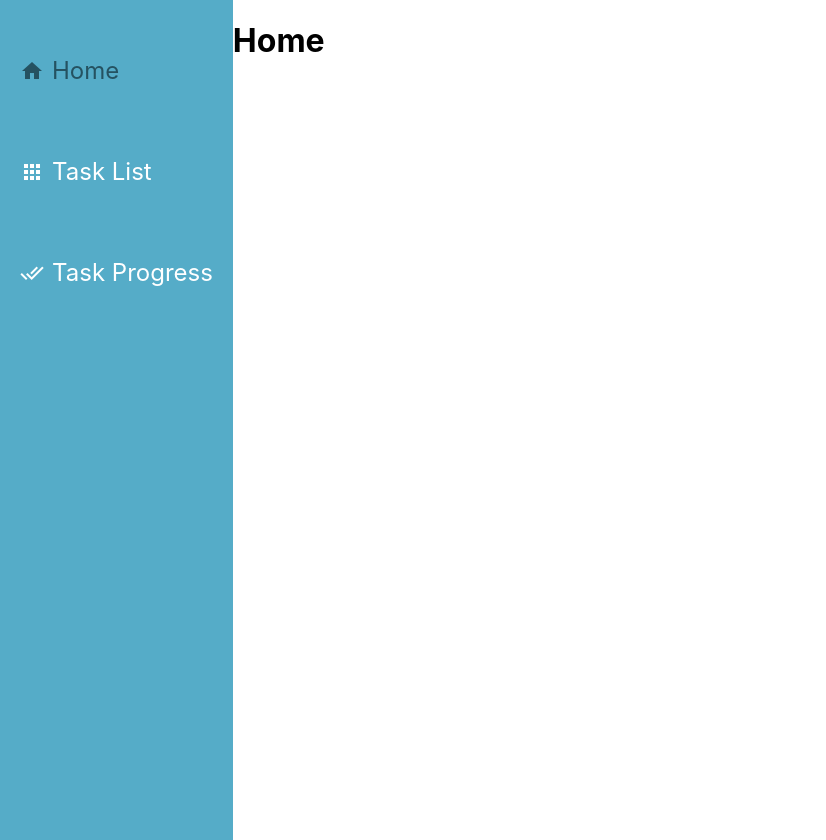
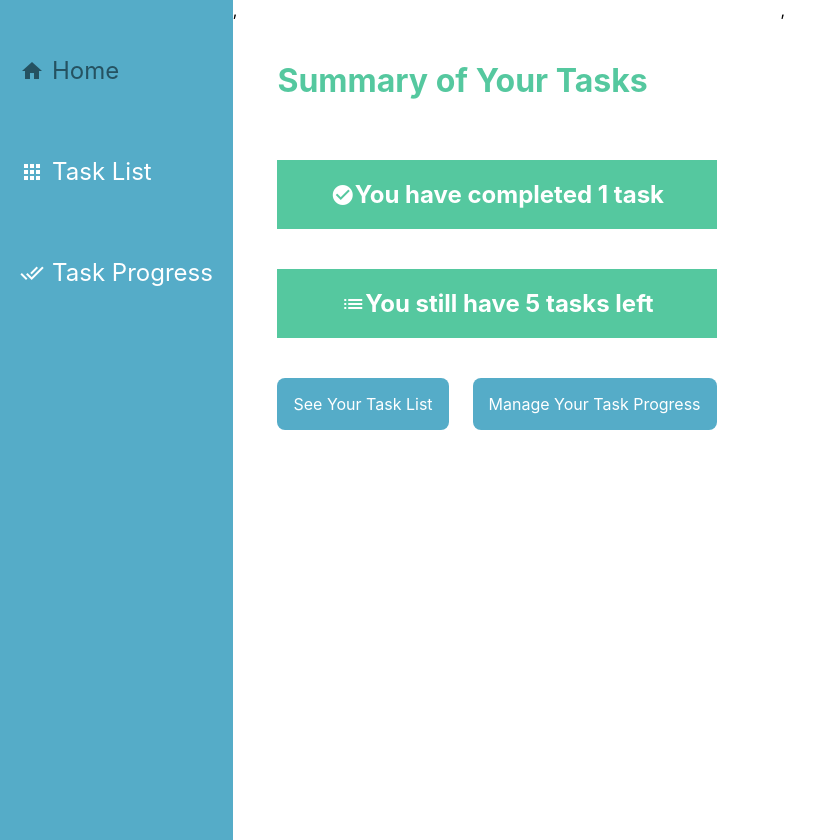
Before and after one commit to adadidii/kanban-project, a React (Vite) app: page / in a window 1280 px wide. Shown: the whole page, without its empty margins (0-826 px from the left). Built offline with nearby package versions, Linux system fonts and the light colour scheme.

Commit message:
Install Recoil and develop task summary page

```diff
--- a/package.json
+++ b/package.json
@@ -12,7 +12,8 @@
   "dependencies": {
     "react": "^18.2.0",
     "react-dom": "^18.2.0",
-    "react-router-dom": "^6.20.0"
+    "react-router-dom": "^6.20.0",
+    "recoil": "^0.7.7"
   },
   "devDependencies": {
     "@types/react": "^18.2.15",
--- a/src/App.tsx
+++ b/src/App.tsx
@@ -1,14 +1,16 @@
 import React from 'react'
 import { createBrowserRouter, RouterProvider } from 'react-router-dom'
-import SideMenu from './components/SideMenu' // Ditambahkan
+import SideMenu from './components/SideMenu'
+import { RecoilRoot } from 'recoil'
+import TaskSummary from './features/tasks/components/TaskSummary'
 
 const router = createBrowserRouter([
   {
     path: '/',
     element: (
       <div style={{ display: 'flex' }}>
-        <SideMenu /> {/* Ditambahkan */}
-        <h1>Home</h1>
+        <SideMenu />,
+        <TaskSummary />,
       </div>
     ),
   },
@@ -33,7 +35,11 @@
 ])
 
 function App(): JSX.Element {
-  return <RouterProvider router={router} />
+  return (
+    <RecoilRoot>
+      <RouterProvider router={router} />
+    </RecoilRoot>
+  )
 }
 
 export default App
--- /dev/null
+++ b/src/features/tasks/TaskAtoms.ts
@@ -0,0 +1,50 @@
+import { atom } from 'recoil'
+import type { Task } from '../../types'
+
+export const tasksState = atom<Task[]>({
+  key: 'tasks',
+  default: [
+    {
+      id: 1,
+      title: 'Develop Final Project',
+      detail: 'SPA Kanban project using Recoil and TypeScript',
+      dueDate: '2023-04-30',
+      progressOrder: 1,
+    },
+    {
+      id: 2,
+      title: 'Lunch with Guru Domba',
+      detail: 'Have Nasi Padang with Guru Domba',
+      dueDate: '2023-04-10',
+      progressOrder: 1,
+    },
+    {
+      id: 3,
+      title: 'Learn TypeScript',
+      detail: 'Complete TypeScript material on Progate',
+      dueDate: '2023-04-05',
+      progressOrder: 2,
+    },
+    {
+      id: 4,
+      title: 'Decide Plans for Lebaran holidays',
+      detail: 'Trip with family?',
+      dueDate: '2023-04-21',
+      progressOrder: 2,
+    },
+    {
+      id: 5,
+      title: 'Develop a React Project',
+      detail: "Develop a Todo management app and ask Guru Domba's review",
+      dueDate: '2023-03-22',
+      progressOrder: 3,
+    },
+    {
+      id: 6,
+      title: 'Learn JavaScript Basics',
+      detail: 'Complete JavaScript materials on Frontend Course',
+      dueDate: '2023-03-10',
+      progressOrder: 4,
+    },
+  ],
+})
--- /dev/null
+++ b/src/features/tasks/TaskSelectors.ts
@@ -0,0 +1,21 @@
+import { selector } from 'recoil'
+import { tasksState } from './TaskAtoms'
+import type { Task } from '../../types'
+
+export const uncompletedTasksSelector = selector<Task[]>({
+  key: 'uncompleted_tasks',
+  get: ({ get }) => {
+    return get(tasksState).filter((task) => {
+      return task.progressOrder !== 4
+    })
+  },
+})
+
+export const completedTasksSelector = selector<Task[]>({
+  key: 'completed_tasks',
+  get: ({ get }) => {
+    return get(tasksState).filter((task) => {
+      return task.progressOrder === 4
+    })
+  },
+})
--- /dev/null
+++ b/src/features/tasks/components/TaskSummary.tsx
@@ -0,0 +1,71 @@
+import React from 'react'
+import { Link } from 'react-router-dom'
+import { useRecoilValue } from 'recoil'
+import { completedTasksSelector, uncompletedTasksSelector } from '../TaskSelectors'
+import type { Task, CSSProperties } from '../../../types'
+
+const TaskSummary = (): JSX.Element => {
+  const completedTasks = useRecoilValue<Task[]>(completedTasksSelector)
+
+  const uncompletedTasks = useRecoilValue<Task[]>(uncompletedTasksSelector)
+
+  return (
+    <div style={styles.container}>
+      <h1 style={styles.heading}>Summary of Your Tasks</h1>
+      {/* Diperbarui */}
+      <div style={styles.list}>
+        <span className="material-icons">check_circle</span>
+        <h2>
+          You have completed {completedTasks.length} {completedTasks.length <= 1 ? 'task' : 'tasks'}
+        </h2>
+      </div>
+      <div style={styles.list}>
+        <span className="material-icons">list</span>
+        <h2>
+          You still have {uncompletedTasks.length} {uncompletedTasks.length <= 1 ? 'task' : 'tasks'}{' '}
+          left
+        </h2>
+      </div>
+      <div style={styles.links}>
+        <Link to="/task-list" style={styles.link}>
+          See Your Task List
+        </Link>
+        <Link to="/progress-management" style={styles.link}>
+          Manage Your Task Progress
+        </Link>
+      </div>
+    </div>
+  )
+}
+
+const styles: CSSProperties = {
+  container: {
+    padding: '40px',
+  },
+  heading: {
+    color: '#55C89F',
+    marginBottom: '60px',
+  },
+  list: {
+    color: '#fff',
+    backgroundColor: '#55C89F',
+    display: 'flex',
+    justifyContent: 'center',
+    alignItems: 'center',
+    marginBottom: '40px',
+    width: '95%',
+  },
+  links: {
+    display: 'flex',
+  },
+  link: {
+    padding: '16px',
+    marginRight: '24px',
+    backgroundColor: '#55ACC8',
+    color: '#fff',
+    borderRadius: '8px',
+    textDecoration: 'none',
+  },
+}
+
+export default TaskSummary
```
Also changed, not shown: src/types/index.ts (+8 -0 lines), 1 other file (tests, documents, lock files or other folders).
